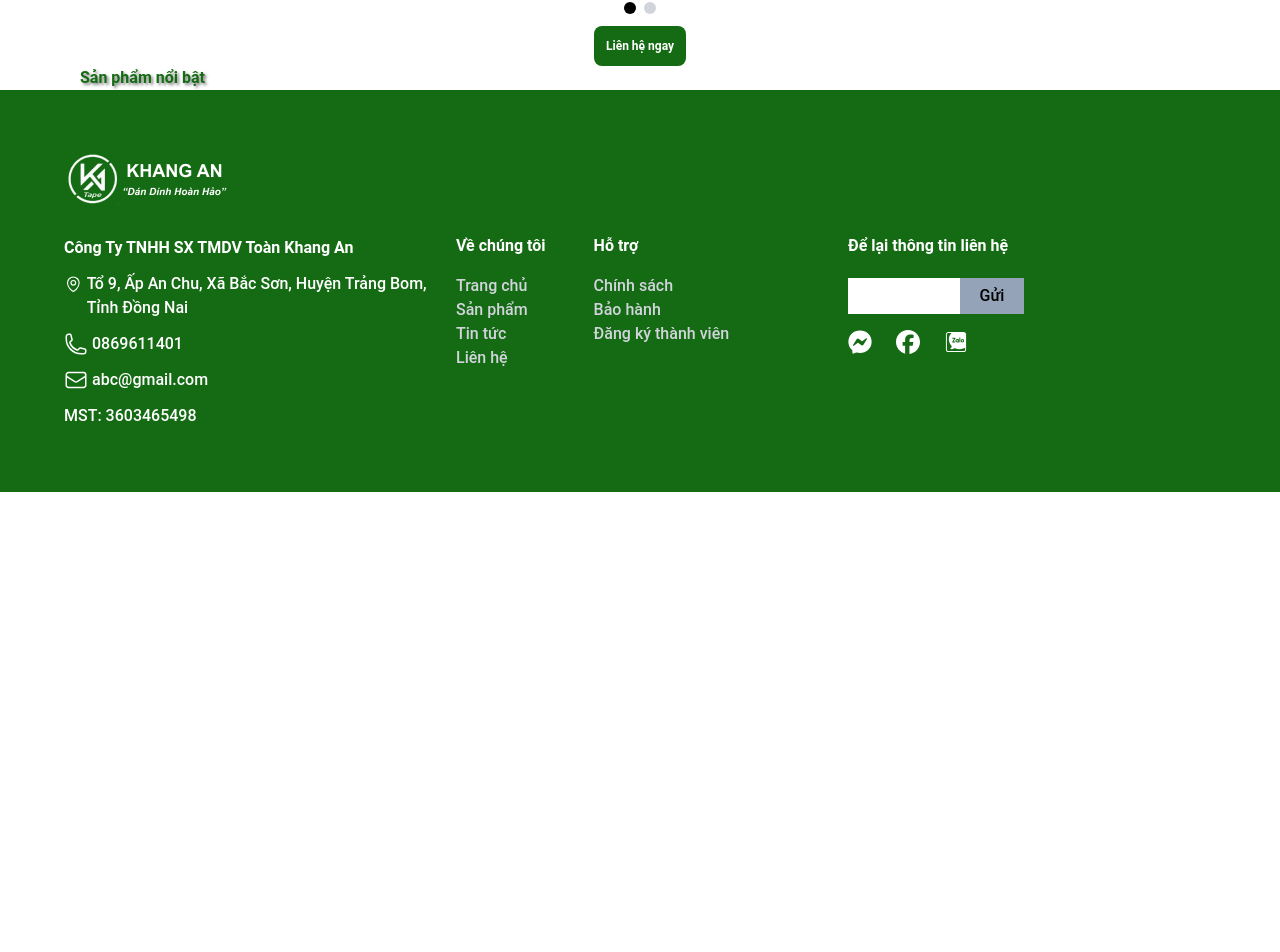
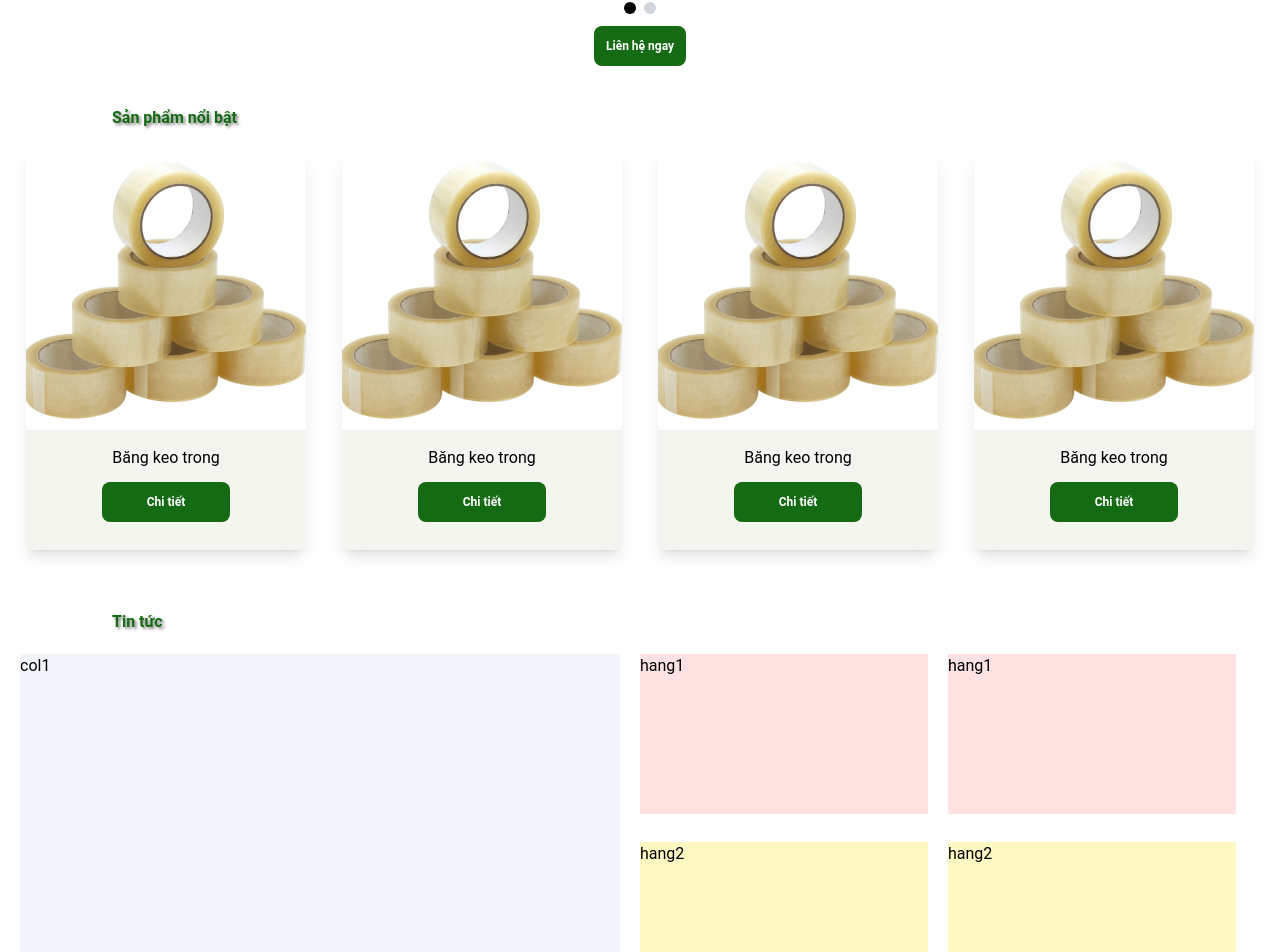
Before and after one commit to MileeDevWork/Web_KhangAnTape_Project, a React (Vite) app in the folder Fontend/: page / in a window 1280 px wide. Shown: the part 594-1546 px from the top of the page. Before the commit the page ends 1086 px from the top, so only its background shows below. Built offline with nearby package versions, Linux system fonts and the light colour scheme.

Commit message:
them home page

```diff
--- a/Fontend/src/assets/css/output.css
+++ b/Fontend/src/assets/css/output.css
@@ -664,6 +664,18 @@ video {
   height: 100%;
 }
 
+.h-\[400px\] {
+  height: 400px;
+}
+
+.h-\[350px\] {
+  height: 350px;
+}
+
+.h-40 {
+  height: 10rem;
+}
+
 .w-1\/2 {
   width: 50%;
 }
@@ -710,6 +722,38 @@ video {
 
 .w-screen {
   width: 100vw;
+}
+
+.w-72 {
+  width: 18rem;
+}
+
+.w-5 {
+  width: 1.25rem;
+}
+
+.w-40 {
+  width: 10rem;
+}
+
+.w-36 {
+  width: 9rem;
+}
+
+.w-32 {
+  width: 8rem;
+}
+
+.w-\[\] {
+  width: ;
+}
+
+.w-\[280px\] {
+  width: 280px;
+}
+
+.w-\[600px\] {
+  width: 600px;
 }
 
 .-translate-x-0 {
@@ -804,6 +848,54 @@ video {
   margin-bottom: calc(1.25rem * var(--tw-space-y-reverse));
 }
 
+.space-x-2 > :not([hidden]) ~ :not([hidden]) {
+  --tw-space-x-reverse: 0;
+  margin-right: calc(0.5rem * var(--tw-space-x-reverse));
+  margin-left: calc(0.5rem * calc(1 - var(--tw-space-x-reverse)));
+}
+
+.space-x-5 > :not([hidden]) ~ :not([hidden]) {
+  --tw-space-x-reverse: 0;
+  margin-right: calc(1.25rem * var(--tw-space-x-reverse));
+  margin-left: calc(1.25rem * calc(1 - var(--tw-space-x-reverse)));
+}
+
+.space-x-8 > :not([hidden]) ~ :not([hidden]) {
+  --tw-space-x-reverse: 0;
+  margin-right: calc(2rem * var(--tw-space-x-reverse));
+  margin-left: calc(2rem * calc(1 - var(--tw-space-x-reverse)));
+}
+
+.space-x-40 > :not([hidden]) ~ :not([hidden]) {
+  --tw-space-x-reverse: 0;
+  margin-right: calc(10rem * var(--tw-space-x-reverse));
+  margin-left: calc(10rem * calc(1 - var(--tw-space-x-reverse)));
+}
+
+.space-x-96 > :not([hidden]) ~ :not([hidden]) {
+  --tw-space-x-reverse: 0;
+  margin-right: calc(24rem * var(--tw-space-x-reverse));
+  margin-left: calc(24rem * calc(1 - var(--tw-space-x-reverse)));
+}
+
+.space-y-4 > :not([hidden]) ~ :not([hidden]) {
+  --tw-space-y-reverse: 0;
+  margin-top: calc(1rem * calc(1 - var(--tw-space-y-reverse)));
+  margin-bottom: calc(1rem * var(--tw-space-y-reverse));
+}
+
+.space-y-6 > :not([hidden]) ~ :not([hidden]) {
+  --tw-space-y-reverse: 0;
+  margin-top: calc(1.5rem * calc(1 - var(--tw-space-y-reverse)));
+  margin-bottom: calc(1.5rem * var(--tw-space-y-reverse));
+}
+
+.space-y-7 > :not([hidden]) ~ :not([hidden]) {
+  --tw-space-y-reverse: 0;
+  margin-top: calc(1.75rem * calc(1 - var(--tw-space-y-reverse)));
+  margin-bottom: calc(1.75rem * var(--tw-space-y-reverse));
+}
+
 .rounded {
   border-radius: 0.25rem;
 }
@@ -873,6 +965,36 @@ video {
   background-color: rgb(202 138 4 / var(--tw-bg-opacity, 1));
 }
 
+.bg-gray-100 {
+  --tw-bg-opacity: 1;
+  background-color: rgb(243 244 246 / var(--tw-bg-opacity, 1));
+}
+
+.bg-yellow-100 {
+  --tw-bg-opacity: 1;
+  background-color: rgb(254 249 195 / var(--tw-bg-opacity, 1));
+}
+
+.bg-red-100 {
+  --tw-bg-opacity: 1;
+  background-color: rgb(254 226 226 / var(--tw-bg-opacity, 1));
+}
+
+.bg-orange-200 {
+  --tw-bg-opacity: 1;
+  background-color: rgb(254 215 170 / var(--tw-bg-opacity, 1));
+}
+
+.bg-blue-100 {
+  --tw-bg-opacity: 1;
+  background-color: rgb(219 234 254 / var(--tw-bg-opacity, 1));
+}
+
+.bg-slate-100 {
+  --tw-bg-opacity: 1;
+  background-color: rgb(241 245 249 / var(--tw-bg-opacity, 1));
+}
+
 .object-contain {
   -o-object-fit: contain;
      object-fit: contain;
@@ -888,6 +1010,14 @@ video {
 
 .p-4 {
   padding: 1rem;
+}
+
+.p-5 {
+  padding: 1.25rem;
+}
+
+.p-3 {
+  padding: 0.75rem;
 }
 
 .py-10 {
@@ -910,6 +1040,10 @@ video {
 
 .pl-10 {
   padding-left: 2.5rem;
+}
+
+.pl-20 {
+  padding-left: 5rem;
 }
 
 .pl-3 {
@@ -948,8 +1082,28 @@ video {
   padding-top: 2rem;
 }
 
-.pl-20 {
-  padding-left: 5rem;
+.pt-5 {
+  padding-top: 1.25rem;
+}
+
+.pl-5 {
+  padding-left: 1.25rem;
+}
+
+.pb-4 {
+  padding-bottom: 1rem;
+}
+
+.pb-3 {
+  padding-bottom: 0.75rem;
+}
+
+.pl-28 {
+  padding-left: 7rem;
+}
+
+.pt-10 {
+  padding-top: 2.5rem;
 }
 
 .text-center {
@@ -1011,14 +1165,14 @@ video {
   color: rgb(107 114 128 / var(--tw-text-opacity, 1));
 }
 
+.text-green {
+  --tw-text-opacity: 1;
+  color: rgb(21 107 20 / var(--tw-text-opacity, 1));
+}
+
 .text-white {
   --tw-text-opacity: 1;
   color: rgb(255 255 255 / var(--tw-text-opacity, 1));
-}
-
-.text-green {
-  --tw-text-opacity: 1;
-  color: rgb(21 107 20 / var(--tw-text-opacity, 1));
 }
 
 .shadow-2xl {
@@ -1042,12 +1196,6 @@ video {
 .shadow-lg {
   --tw-shadow: 0 10px 15px -3px rgb(0 0 0 / 0.1), 0 4px 6px -4px rgb(0 0 0 / 0.1);
   --tw-shadow-colored: 0 10px 15px -3px var(--tw-shadow-color), 0 4px 6px -4px var(--tw-shadow-color);
-  box-shadow: var(--tw-ring-offset-shadow, 0 0 #0000), var(--tw-ring-shadow, 0 0 #0000), var(--tw-shadow);
-}
-
-.shadow-xl {
-  --tw-shadow: 0 20px 25px -5px rgb(0 0 0 / 0.1), 0 8px 10px -6px rgb(0 0 0 / 0.1);
-  --tw-shadow-colored: 0 20px 25px -5px var(--tw-shadow-color), 0 8px 10px -6px var(--tw-shadow-color);
   box-shadow: var(--tw-ring-offset-shadow, 0 0 #0000), var(--tw-ring-shadow, 0 0 #0000), var(--tw-shadow);
 }
 
@@ -1177,6 +1325,11 @@ video {
   background-color: rgb(249 253 231 / var(--tw-bg-opacity, 1));
 }
 
+.hover\:bg-slate-200:hover {
+  --tw-bg-opacity: 1;
+  background-color: rgb(226 232 240 / var(--tw-bg-opacity, 1));
+}
+
 .hover\:text-gray-700:hover {
   --tw-text-opacity: 1;
   color: rgb(55 65 81 / var(--tw-text-opacity, 1));
--- a/Fontend/src/pages/home/index.tsx
+++ b/Fontend/src/pages/home/index.tsx
@@ -10,10 +10,59 @@ function Home() {
         <Header />
         <BannerSlide />
         <div className="flex justify-center pt-2">
-            <button className="button_use">Liên hệ ngay</button>
+          <button className="button_use">Liên hệ ngay</button>
         </div>
-        <div className="pl-20">
-            <p className="font-bold text-green" style={{ textShadow: "2px 2px 3px rgba(0, 0, 0, 0.5)" }}>Sản phẩm nổi bật</p>
+        <div className="pl-28 pt-10">
+          <p
+            className="font-bold text-green"
+            style={{ textShadow: "2px 2px 3px rgba(0, 0, 0, 0.5)" }}
+          >
+            Sản phẩm nổi bật
+          </p>
+        </div>
+        <div className="p-5">
+          <ul className="flex space-x-9 justify-center">
+            <li className="w-[280px] h-[400px] flex flex-col items-center bg-nen_popup shadow-lg">
+              <img src="/img/item.png" alt="item" />
+              <p className="pt-4 pb-3">Băng keo trong</p>
+              <button className="button_use w-32">Chi tiết</button>
+            </li>
+            <li className="w-[280px] h-[400px] flex flex-col items-center bg-nen_popup shadow-lg">
+              <img src="/img/item.png" alt="item" />
+              <p className="pt-4 pb-3">Băng keo trong</p>
+              <button className="button_use w-32">Chi tiết</button>
+            </li>
+            <li className="w-[280px] h-[400px] flex flex-col items-center bg-nen_popup shadow-lg">
+              <img src="/img/item.png" alt="item" />
+              <p className="pt-4 pb-3">Băng keo trong</p>
+              <button className="button_use w-32">Chi tiết</button>
+            </li>
+            <li className="w-[280px] h-[400px] flex flex-col items-center bg-nen_popup shadow-lg">
+              <img src="/img/item.png" alt="item" />
+              <p className="pt-4 pb-3">Băng keo trong</p>
+              <button className="button_use w-32">Chi tiết</button>
+            </li>
+          </ul>
+        </div>
+        <div className="pl-28 pt-10 flex space-x-96">
+          <p
+            className="font-bold text-green"
+            style={{ textShadow: "2px 2px 3px rgba(0, 0, 0, 0.5)" }}
+          >
+            Tin tức
+          </p>
+          {/* <button className="bg-gray-100 p-2 rounded-md hover:bg-slate-200">Xem tất cả</button> */}
+        </div>
+        <div className="flex p-5">
+          <div className=" bg-slate-100 w-[600px] h-[350px]">col1</div>
+          <div className="flex flex-col pl-5 space-y-7">
+            <div className="bg-red-100 w-72 h-40">hang1</div>
+            <div className="bg-yellow-100 w-72 h-40">hang2</div>
+          </div>
+          <div className="flex flex-col pl-5 space-y-7">
+            <div className="bg-red-100 w-72 h-40">hang1</div>
+            <div className="bg-yellow-100 w-72 h-40">hang2</div>
+          </div>
         </div>
         <Footer />
       </div>
```
Also changed, not shown: Fontend/public/img/item.png (added).
